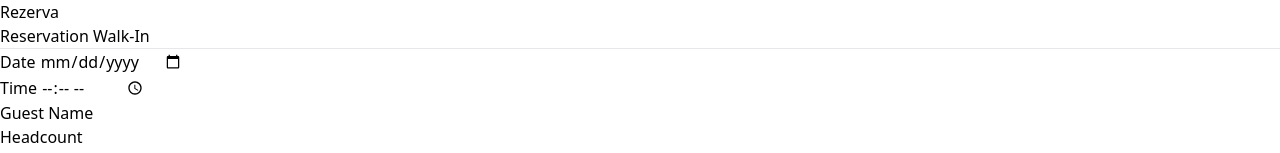
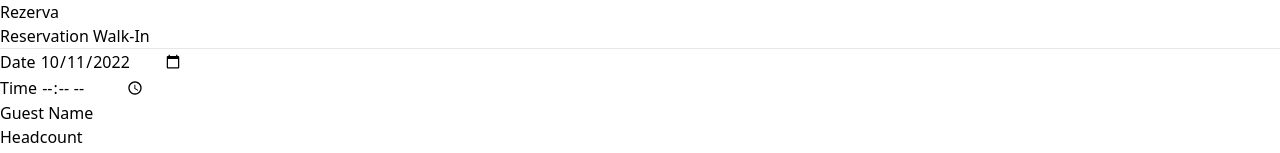
Before and after one commit to hanani8/Rezerva_Frontend, a SvelteKit app: page /add in a window 1280 px wide. Both pictures are taken after a click on the button "Reservation". Shown: the top 153 px of the page. Built offline with nearby package versions, Linux system fonts and the light colour scheme; no server answers.

Commit message:
Made today's date as default in the date field of /add, /waitlist pages

```diff
--- a/src/routes/add/+page.svelte
+++ b/src/routes/add/+page.svelte
@@ -126,6 +126,7 @@
                     <input
                         type="date"
                         min={TODAY_DATE}
+                        value={TODAY_DATE}
                         id="date"
                         name="date"
                         class="h-8 outline outline-2 outline-black md:h-10 lg:h-12"
--- a/src/routes/add/waitlist/+page.svelte
+++ b/src/routes/add/waitlist/+page.svelte
@@ -126,6 +126,7 @@
                     <input
                         type="date"
                         min={TODAY_DATE}
+                        value={TODAY_DATE}
                         id="date"
                         name="date"
                         class="h-8 outline outline-2 outline-black md:h-10 lg:h-12"
```
